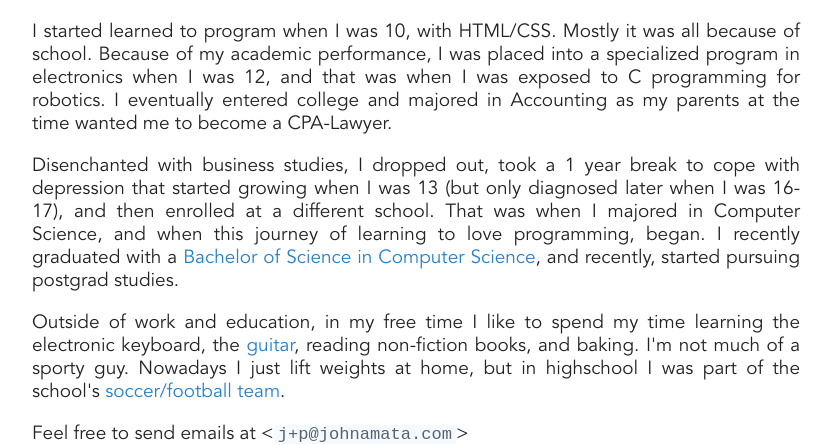
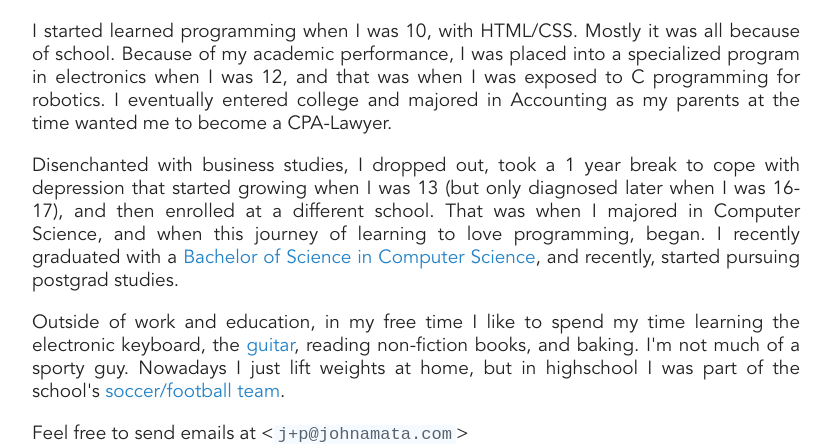
Before and after one commit to jpamata/jpamata.github.io, a Jekyll site: the page built from about.md, in a window 1280 px wide, cut to the strip 502-947 px from the top of the page. Shown: the whole strip, without its empty margins (224-1055 px from the left). Built offline with Jekyll 4.4.1, drawn with Linux system fonts in a browser that asks for light colours.

Commit message:
Update about.md

```diff
--- a/about.md
+++ b/about.md
@@ -9,7 +9,7 @@
 </p>
 
 <p align = "justify">
-I started learned to program when I was 10, with HTML/CSS. Mostly it was all because of school. Because of my academic performance, I was placed into a specialized program in electronics when I was 12, and that was when I was exposed to C programming for robotics. I eventually entered college and majored in Accounting as my parents at the time wanted me to become a CPA-Lawyer.
+I started learned programming when I was 10, with HTML/CSS. Mostly it was all because of school. Because of my academic performance, I was placed into a specialized program in electronics when I was 12, and that was when I was exposed to C programming for robotics. I eventually entered college and majored in Accounting as my parents at the time wanted me to become a CPA-Lawyer.
 </p>
 
 <p align="justify">
```
